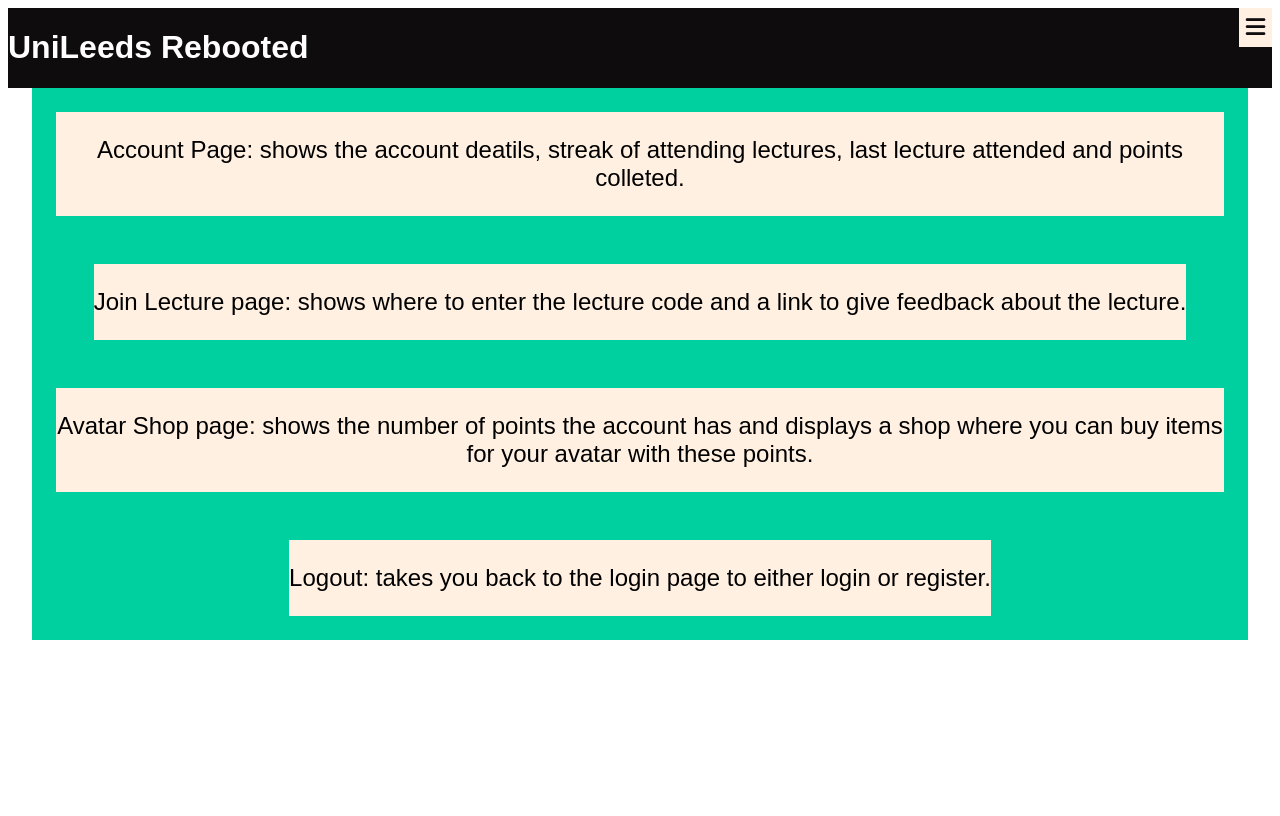
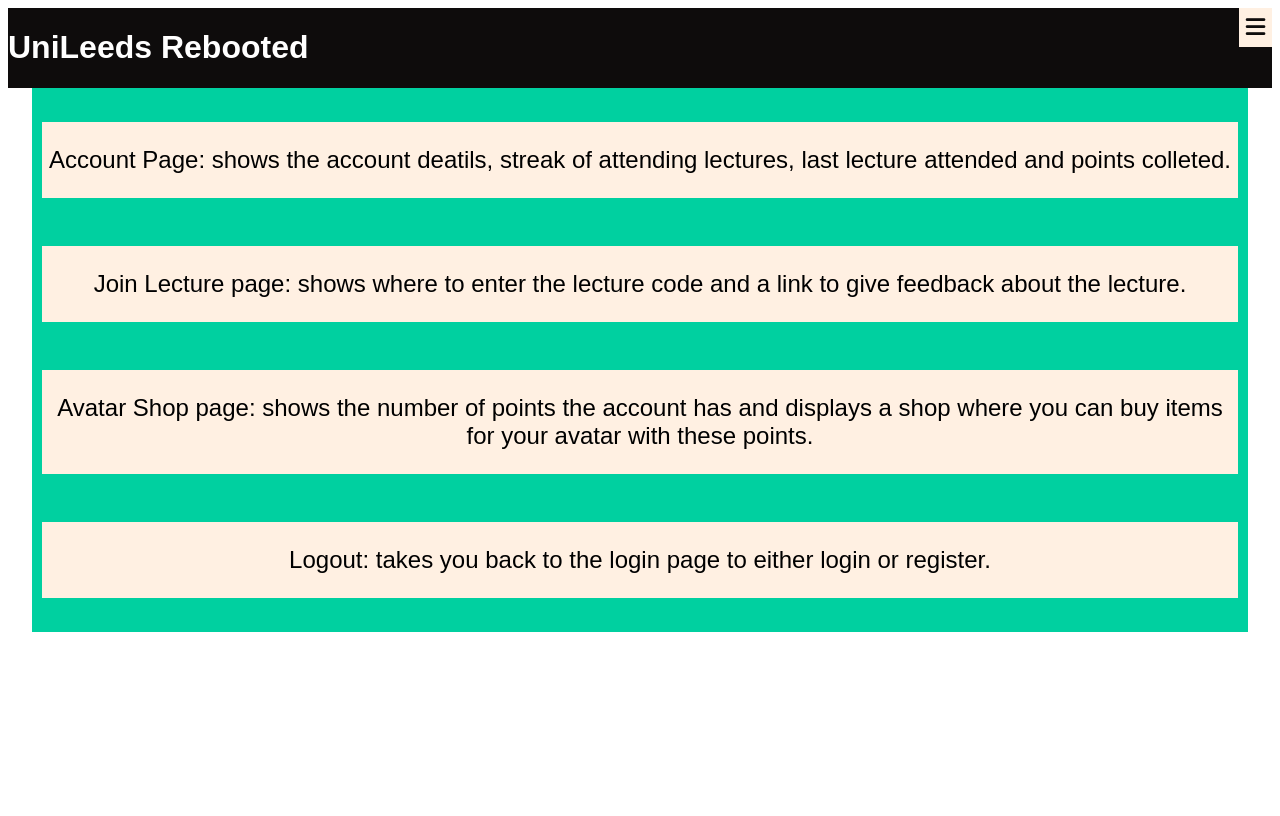
Before and after one commit to ElijahUOL/LeedsHack2026, a PHP site: page /main.html in a window 1280 px wide. Run offline with PHP 8.4, Linux system fonts and the light colour scheme; some libraries are stand-ins or nearby versions.

Commit message:
pretty main page

```diff
--- a/prototype/style.css
+++ b/prototype/style.css
@@ -68,12 +68,14 @@ button:hover{
     background-color: #00D0A0;
     display: flex;
     flex-direction: column;
+    padding: 10px;
 }
 
 .paragraphs div{
     background-color: #FFF0E2;
     align-self: center;
     margin: 1em;
+    width: 100%;
 }
 
 /* Full-width inputs */
```
